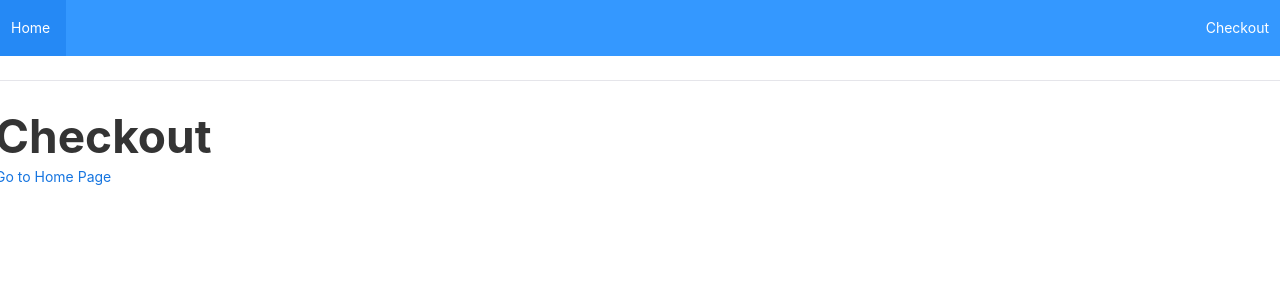
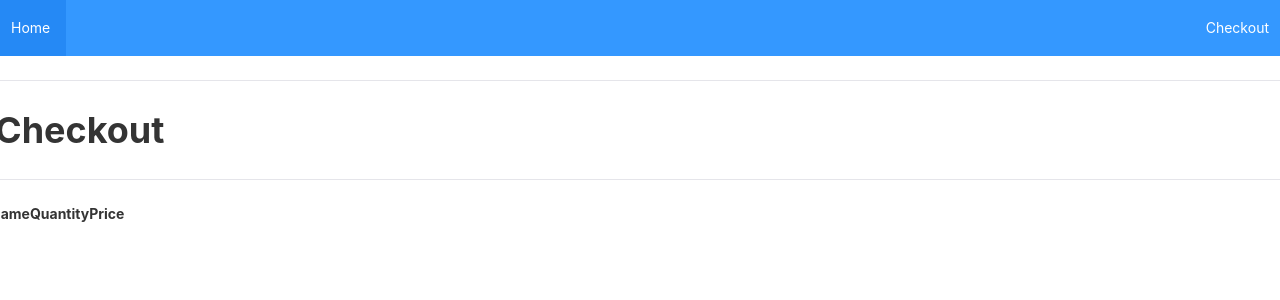
Before and after one commit to SanjayRai98/e-commerce-json, a React (Create React App) app: page /#/checkout in a window 1280 px wide. Shown: the top 300 px of the page. Built offline with nearby package versions, Linux system fonts and the light colour scheme.

Commit message:
display checkout items

```diff
--- /dev/null
+++ b/src/components/CheckoutCard.jsx
@@ -0,0 +1,26 @@
+import { Loader } from 'rsuite';
+import products from '../database/products.json';
+
+const CheckoutCard = props => {
+  const { id, quantity, price } = props;
+
+  const name = products.find(data => data.id === id).name;
+
+  if (name) {
+    return (
+      <tr>
+        <th>{name}</th>
+        <th>{quantity}</th>
+        <th>{price}</th>
+      </tr>
+    );
+  }
+
+  return (
+    <>
+      <Loader />
+    </>
+  );
+};
+
+export default CheckoutCard;
--- a/src/pages/Category.jsx
+++ b/src/pages/Category.jsx
@@ -2,7 +2,6 @@ import { useParams } from 'react-router-dom';
 import products from '../database/products.json';
 import { Col, Container, Row, useToaster } from 'rsuite';
 import ProductCard from '../components/ProductCard';
-// import { useEffect, useState } from 'react';
 import { displayMessage } from '../misc/helper';
 import { useCart, useUpdateCart } from '../misc/cart.context';
 
--- a/src/pages/Checkout.jsx
+++ b/src/pages/Checkout.jsx
@@ -1,11 +1,42 @@
-import { Link } from 'react-router-dom';
+import { Col, Container, Divider, Row } from 'rsuite';
+import { useCart } from '../misc/cart.context';
+import CheckoutCard from '../components/CheckoutCard';
 
 const Checkout = () => {
+  const cart = useCart();
+
+  console.log(cart);
+
   return (
-    <div>
-      <h1>Checkout</h1>
-      <Link to="/">Go to Home Page</Link>
-    </div>
+    <Container>
+      <Row>
+        <Col>
+          <h2>Checkout</h2>
+        </Col>
+      </Row>
+      <Divider />
+      <Row>
+        <table>
+          <thead>
+            <tr>
+              <th>Name</th>
+              <th>Quantity</th>
+              <th>Price</th>
+            </tr>
+          </thead>
+          <tbody>
+            {cart.map(data => (
+              <CheckoutCard
+                key={data.id}
+                id={data.id}
+                quantity={data.quantity}
+                price={data.price}
+              />
+            ))}
+          </tbody>
+        </table>
+      </Row>
+    </Container>
   );
 };
 
```
